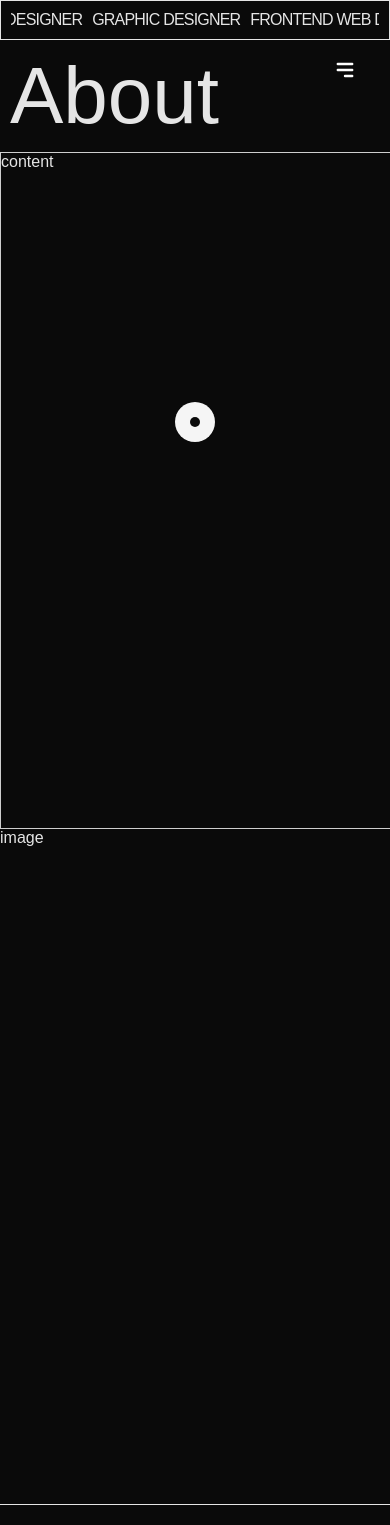
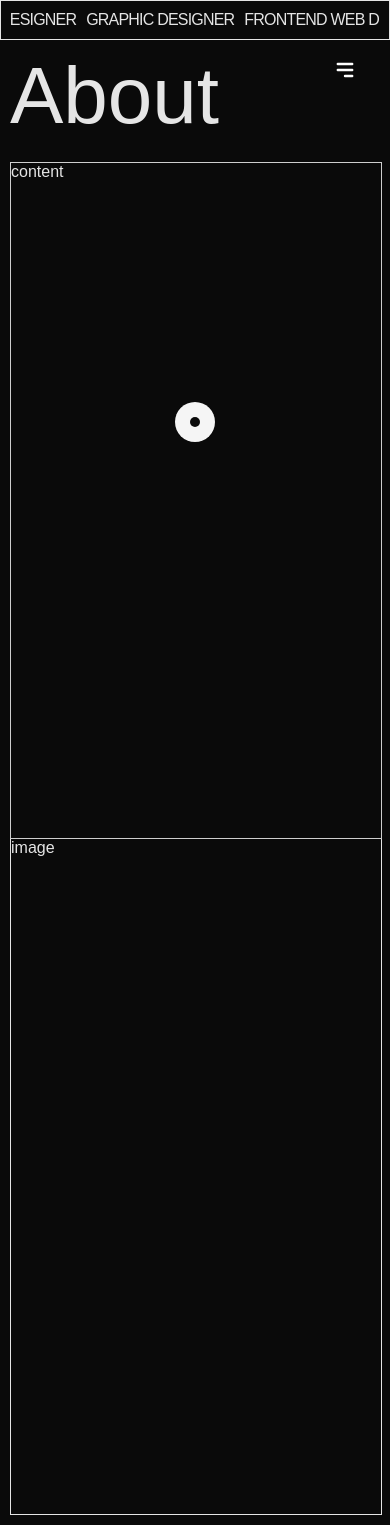
Before and after one commit to DarkVoid01/portfolio-project, a React (Create React App) app: page /about in a window 390 px wide. Built offline with nearby package versions, Linux system fonts and the light colour scheme.

Commit message:
about responsiveness

```diff
--- a/src/pages/About/About.scss
+++ b/src/pages/About/About.scss
@@ -32,6 +32,7 @@
         .about-me{
             display: flex;
             flex-direction: column;
+            margin: 10px;
 
             .content{
                 width: 100%;
@@ -40,6 +41,7 @@
             .image{
                 width: 100%;
                 border-top: 0;
+                border-left: 1px solid #e5e5e5;
             }
         }
     }
```
